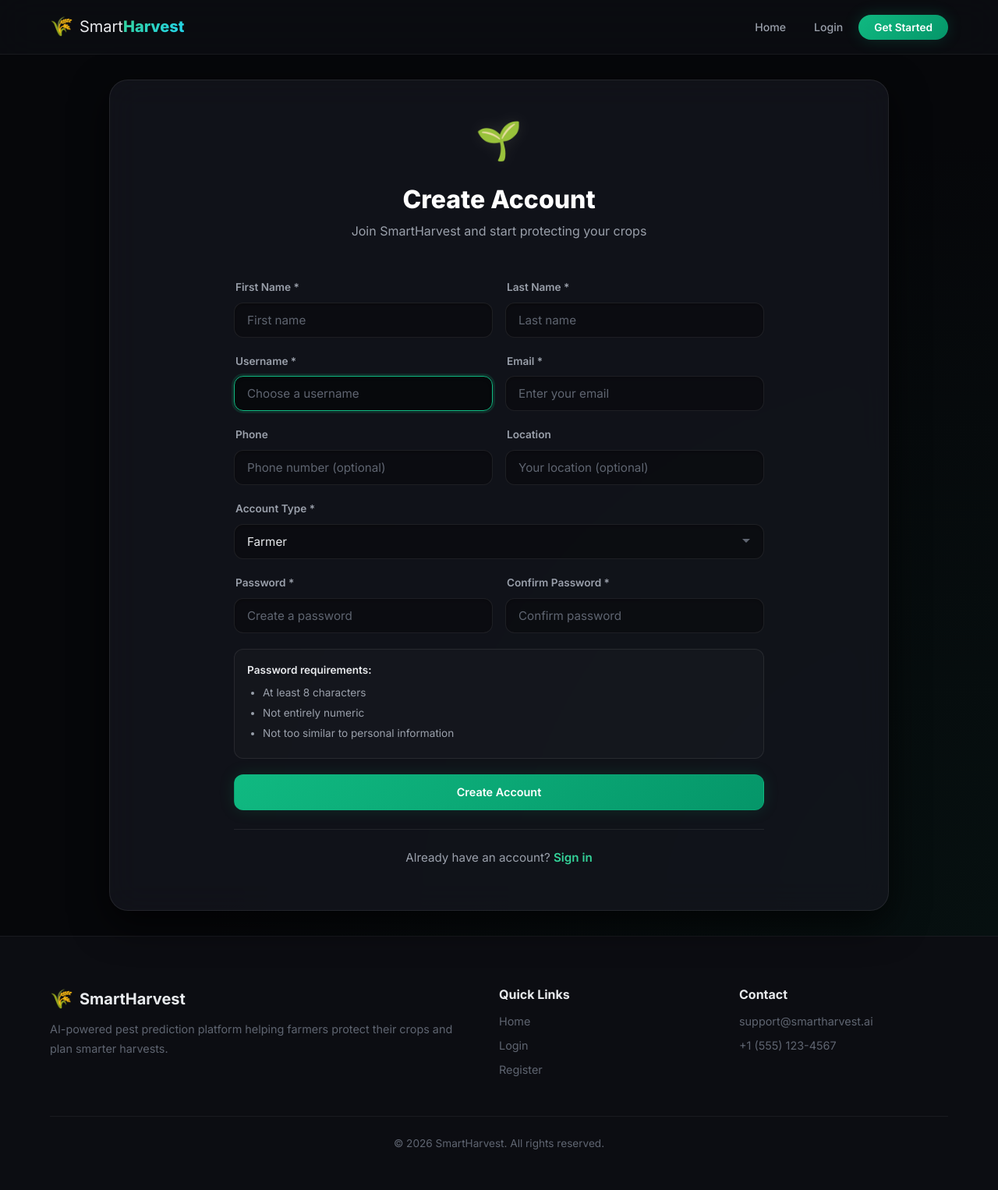
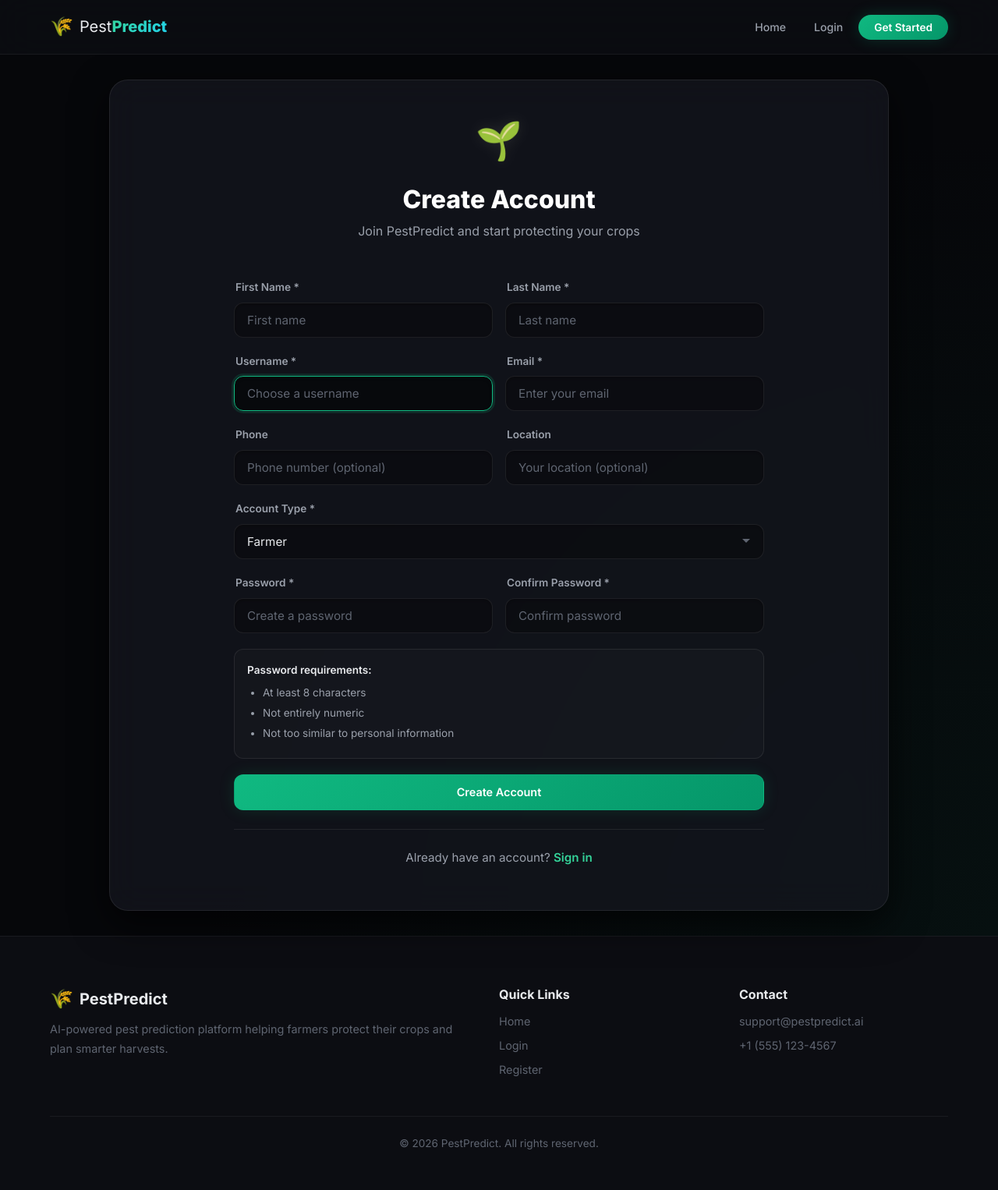
Before and after one commit to Fahim396/Fahim-Faisal_2221506_ADPAPFSHP, a Django app: page /accounts/register/ in a window 1280 px wide. Shown: the whole page at 78% size. Run offline with Django 4.2, Linux system fonts and the light colour scheme.

Commit message:
Initial Commit

```diff
--- a/templates/accounts/login.html
+++ b/templates/accounts/login.html
@@ -14,7 +14,7 @@
             <div class="auth-header">
                 <div class="auth-icon">🌾</div>
                 <h1 class="auth-title">Welcome Back</h1>
-                <p class="auth-subtitle">Sign in to your SmartHarvest account</p>
+                <p class="auth-subtitle">Sign in to your PestPredict account</p>
             </div>
 
             <form method="post" class="auth-form" id="login-form">
--- a/templates/accounts/register.html
+++ b/templates/accounts/register.html
@@ -14,7 +14,7 @@
             <div class="auth-header">
                 <div class="auth-icon">🌱</div>
                 <h1 class="auth-title">Create Account</h1>
-                <p class="auth-subtitle">Join SmartHarvest and start protecting your crops</p>
+                <p class="auth-subtitle">Join PestPredict and start protecting your crops</p>
             </div>
 
             <form method="post" class="auth-form" id="register-form">
--- a/templates/base.html
+++ b/templates/base.html
@@ -26,7 +26,7 @@
         <div class="navbar-container">
             <a href="{% url 'home' %}" class="navbar-brand" id="nav-brand">
                 <span class="brand-icon">🌾</span>
-                <span class="brand-text">Smart<strong>Harvest</strong></span>
+                <span class="brand-text">Pest<strong>Predict</strong></span>
             </a>
 
             <button class="navbar-toggle" id="nav-toggle" aria-label="Toggle navigation">
@@ -96,7 +96,7 @@
             <div class="footer-grid">
                 <div class="footer-section">
                     <h3 class="footer-title">
-                        <span class="brand-icon">🌾</span> SmartHarvest
+                        <span class="brand-icon">🌾</span> PestPredict
                     </h3>
                     <p class="footer-desc">AI-powered pest prediction platform helping farmers protect their crops and plan smarter harvests.</p>
                 </div>
@@ -115,13 +115,13 @@
                 <div class="footer-section">
                     <h4 class="footer-subtitle">Contact</h4>
                     <ul class="footer-links">
-                        <li>support@smartharvest.ai</li>
+                        <li>support@pestpredict.ai</li>
                         <li>+1 (555) 123-4567</li>
                     </ul>
                 </div>
             </div>
             <div class="footer-bottom">
-                <p>&copy; 2026 SmartHarvest. All rights reserved.</p>
+                <p>&copy; 2026 PestPredict. All rights reserved.</p>
             </div>
         </div>
     </footer>
--- a/templates/home.html
+++ b/templates/home.html
@@ -54,7 +54,7 @@
 <section class="features-section" id="features-section">
     <div class="container">
         <div class="section-header">
-            <h2 class="section-title">How SmartHarvest Works</h2>
+            <h2 class="section-title">How PestPredict Works</h2>
             <p class="section-subtitle">Three simple steps to protect your crops</p>
         </div>
         <div class="features-grid">
@@ -84,7 +84,7 @@
 <section class="benefits-section" id="benefits-section">
     <div class="container">
         <div class="section-header">
-            <h2 class="section-title">Why Choose SmartHarvest?</h2>
+            <h2 class="section-title">Why Choose PestPredict?</h2>
             <p class="section-subtitle">Built by agricultural experts for modern farmers</p>
         </div>
         <div class="benefits-grid">
```
